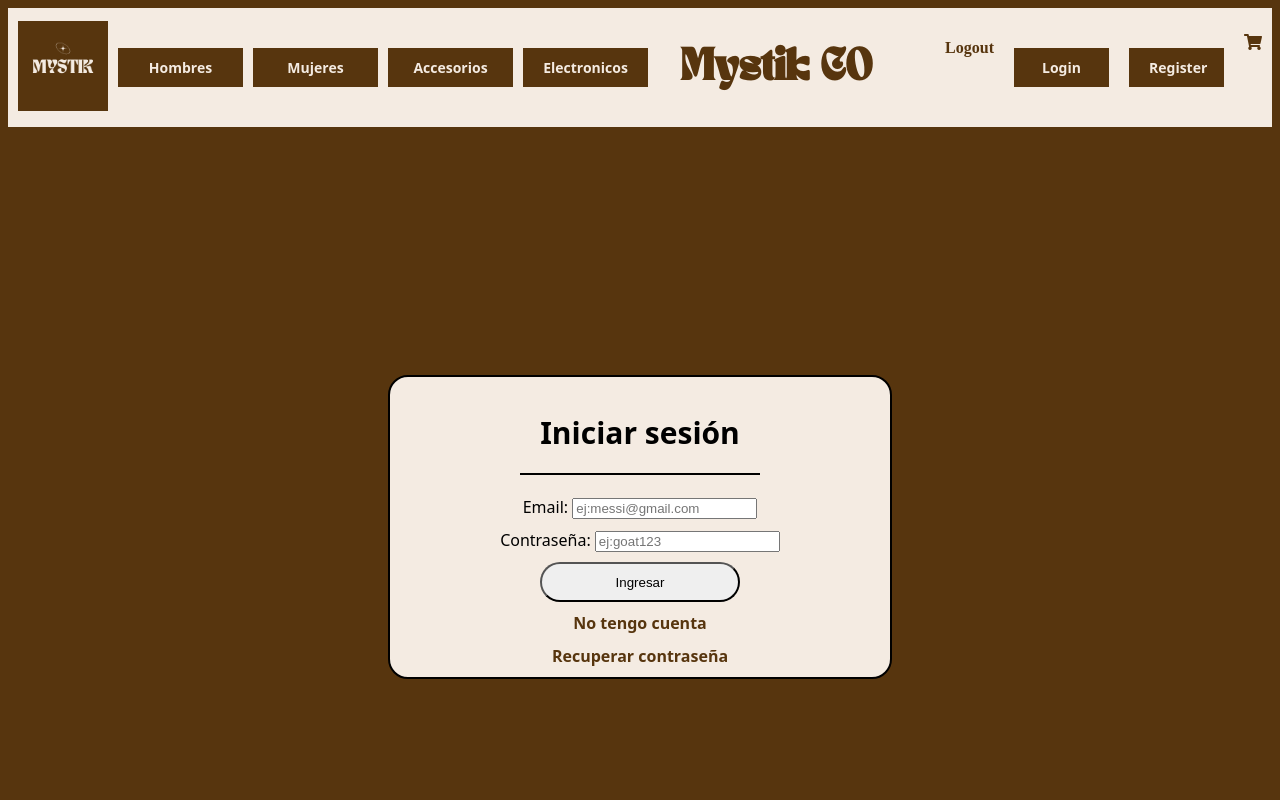
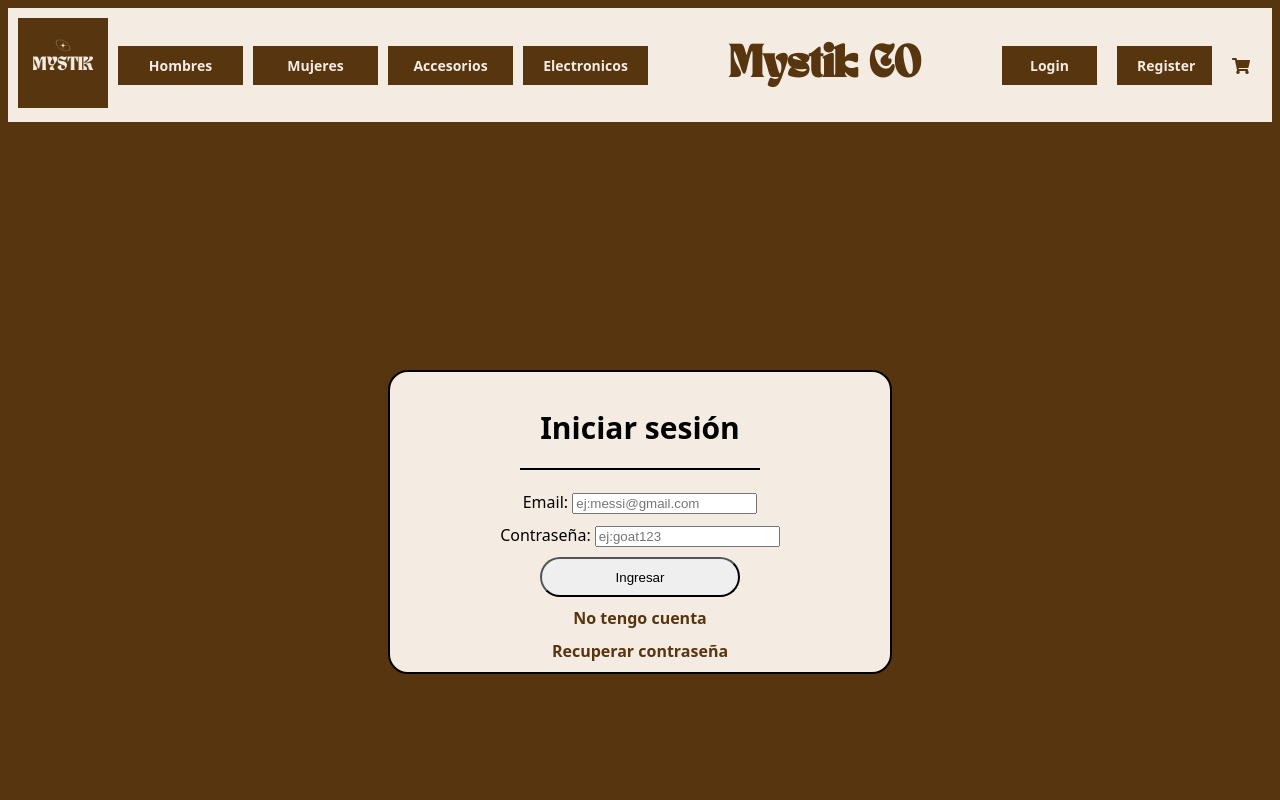
Before and after one commit to TomasLagger1/Proyecto-Integrador, a plain HTML site: page login.html in a window 1280 px wide. Shown: the top 800 px of the page. Drawn offline with Linux system fonts and the light colour scheme.

Commit message:
saque el logout de algunos headers en los que no tenia sentido

```diff
--- a/login.html
+++ b/login.html
@@ -9,57 +9,37 @@
     </head>
     <body>
         <header>
-
             <div> <a href="index.html"><img class="logo" src="./img/logo.png" alt="logo">
             </a></div>
 
             <a href="category.html?category=men's clothing">
                 <p class="hovermessi">Hombres</p>
              </a>
-            <a href="category.html?category=women's clothing">
+             <a href="category.html?=women's clothing">
                 <p class="hovermessi">Mujeres</p>
              </a>
              <a href="category.html?category=jewelery">
                 <p class="hovermessi">Accesorios</p>
              </a>
-            <a href="category.html?category=electronics">
+             <a href="category.html?=electronics">
                 <p class="hovermessi">Electronicos</p>
              </a>
-
             <div class="header-title">
                <h1>Mystik CO</h1>
             </div>
 
-            <nav>
-            <article class="bienvenida"></div>
-            </nav>
-
-            <nav>
-
-               <ul class="header-links">
-               <li class="LOGOUT">
-                     <a href="#">Logout</a>
-               </li>
-               <li>
-               <a id="loginLink" href="login.html">
+            <div class="header-links">
+               <a href="login.html">
                   <p class="hover">Login</p>
                </a>
-               </li>
-               <li>
-               <a id="registroLink" href="register.html">
+               <a href="register.html">
                   <p class="hover">Register</p>
                </a>
-               </li>
-               <li>
                <a class="riito" href="cart.html">
                   <i class="fas fa-shopping-cart"></i>
                </a>
-               </li>
-            </ul>
-
-            </nav>
+            </div>
          </header>
-
         <main>
         <form  id="loginForm" action="./index.html" method="get">
             <section class="contenedorgay">
```
Also changed, not shown: recover.html (+6 -25 lines), register.html (+6 -25 lines). Lines whose indentation alone changed are shown as unchanged.
